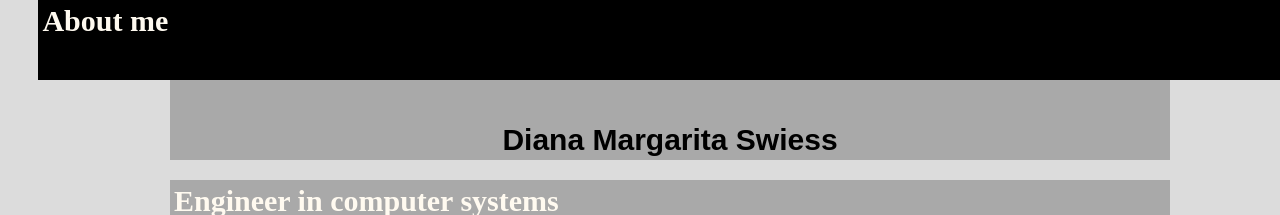
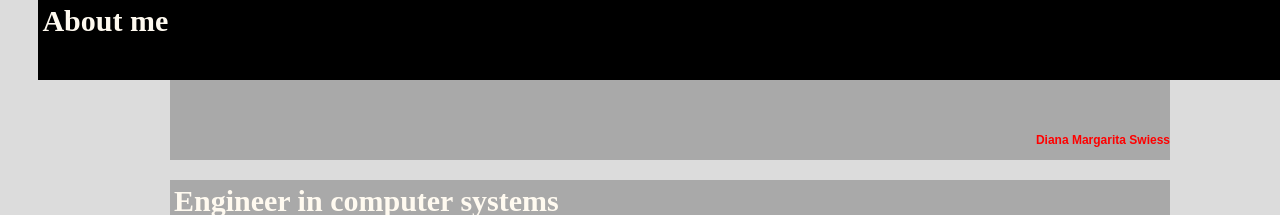
Before and after one commit to DianaSwiess/Personal, a plain HTML site: page index.html in a window 1280 px wide. Shown: the top 215 px of the page. Drawn offline with Linux system fonts and the light colour scheme.

Commit message:
Update css.css
00

```diff
--- a/css/css.css
+++ b/css/css.css
@@ -170,7 +170,7 @@ abbr:expanded{color:whitesmoke}
 ol{list-style:lower-latin}
 
 
-@media screen and(min-width:800px){
+@media screen and(min-width:500px){
     body{
         font-size:12px;
         background:blue;
@@ -202,5 +202,8 @@ ol{list-style:lower-latin}
 header{width:100%;
    box-sizing:border-box;
     }
-h2{font-size:30px;
+h2{font-size:12px;
+    color:red;
+text-align:right;}
+
 }
```
